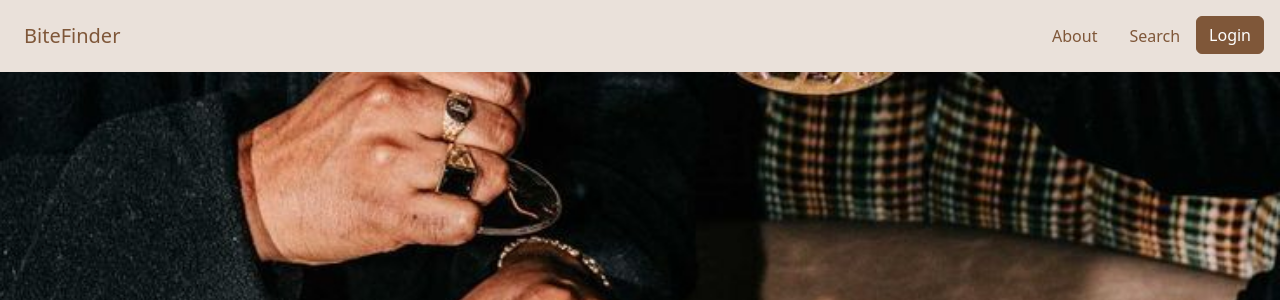
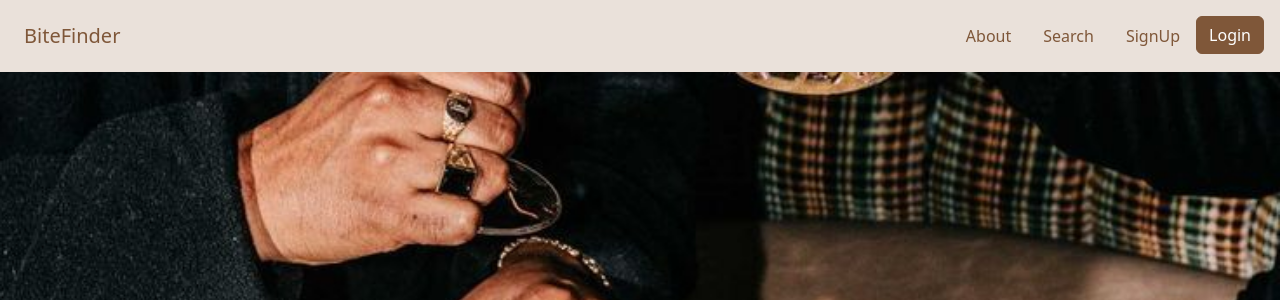
Before and after one commit to aallen764/Restaurant-Software, a Django app: page / in a window 1280 px wide. Shown: the top 300 px of the page. Run offline with Django 5.2, Linux system fonts and the light colour scheme; some libraries are stand-ins or nearby versions.

Commit message:
added a 'SignUp' button/link in the navbar (viewable only by users NOT logged in) that redirects to signup link

```diff
--- a/restaurantSoftware/templates/base.html
+++ b/restaurantSoftware/templates/base.html
@@ -44,6 +44,9 @@
                             <li class = "nav-item">
                               <a class = "nav-link mx-2 brown" href = "{% url 'search.index' %}">Search</a>
                             </li>
+                            <li class = "nav-item">
+                            <a class = "nav-link mx-2 brown" href = "{% url 'signUp' %}">SignUp</a>
+                          </li>
                             <li class="nav-item">
                                 <a class="btn btn-primary" href="{% url 'login.index' %}" role="button">Login</a>
                             </li>
```
Also changed, not shown: db.sqlite3.
